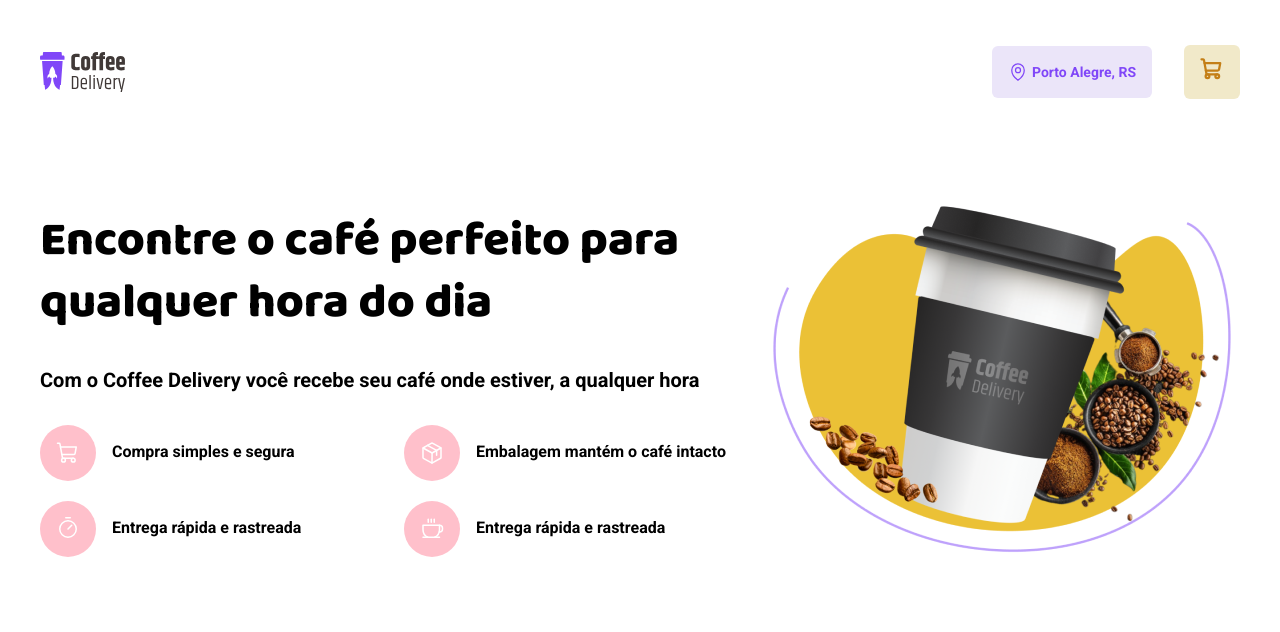
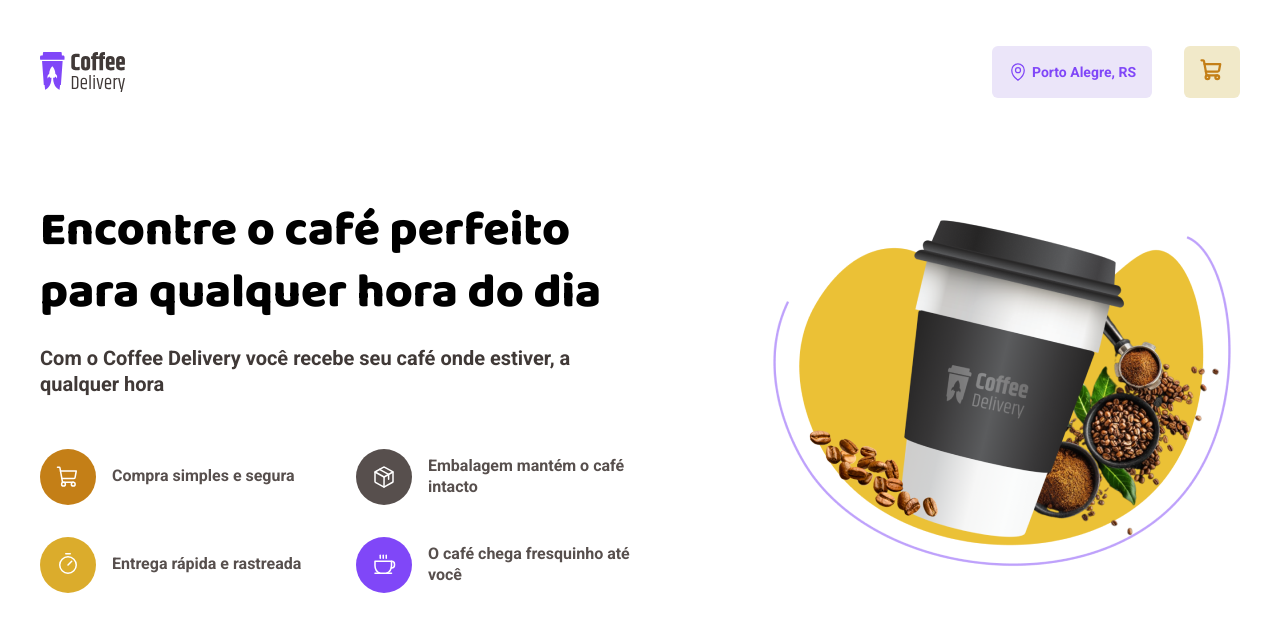
Before and after one commit to thiagomartns/coffee-delivery-ts, a React (Vite) app: page / in a window 1280 px wide. Shown: the top 632 px of the page. Built offline with nearby package versions, Linux system fonts and the light colour scheme; the HTML template or start-up script is replaced by a standard one.

Commit message:
Refact: Hero

```diff
--- a/src/pages/Home/components/Hero/index.tsx
+++ b/src/pages/Home/components/Hero/index.tsx
@@ -1,6 +1,34 @@
+import { defaultTheme } from "../../../../styles/themes/default";
 import { HeroContainer, ImageContainer, ListContainer, TextContainer } from "./styles";
 import HeroImage from '/assets/img/Imagem.png';
 import { ShoppingCart, Package, Timer, Coffee } from "phosphor-react";
+
+const ListItems = [
+  {
+    id: 1,
+    message: 'Compra simples e segura',
+    icon: <ShoppingCart className="icon" size={24} />,
+    bgColor: defaultTheme.colors["yellow-dark"]
+  },
+  {
+    id: 2,
+    message: 'Embalagem mantém o café intacto',
+    icon: <Package className="icon" size={24} />,
+    bgColor: defaultTheme.colors["base-text"]
+  },
+  {
+    id: 3,
+    message: 'Entrega rápida e rastreada',
+    icon: <Timer className="icon" size={24} />,
+    bgColor: defaultTheme.colors.yellow
+  },
+  {
+    id: 4,
+    message: 'O café chega fresquinho até você',
+    icon: <Coffee className="icon" size={24} />,
+    bgColor: defaultTheme.colors.purple
+  },
+]
 
 
 export const Hero = () => {
@@ -10,30 +38,16 @@
         <h1>Encontre o café perfeito para qualquer hora do dia</h1>
         <p>Com o Coffee Delivery você recebe seu café onde estiver, a qualquer hora</p>
         <ListContainer>
-          <li>
-            <div className="icon-wrapper">
-              <ShoppingCart className="icon" size={24} />
-            </div>
-            <p>Compra simples e segura</p>
-          </li>
-          <li>
-            <div className="icon-wrapper">
-              <Package className="icon" size={24} />
-            </div>
-            <p>Embalagem mantém o café intacto</p>
-          </li>
-          <li>
-            <div className="icon-wrapper">
-              <Timer className="icon" size={24} />
-            </div>
-            <p>Entrega rápida e rastreada</p>
-          </li>
-          <li>
-            <div className="icon-wrapper">
-              <Coffee className="icon" size={24} />
-            </div>
-            <p>Entrega rápida e rastreada</p>
-          </li>
+          {ListItems.map(({icon, message, bgColor, id}) => (
+            <li key={id}>
+              <div className="icon-wrapper" style={{
+                backgroundColor: bgColor
+              }}>
+                {icon}
+              </div>
+              <p>{message}</p>
+            </li>
+          ))}
         </ListContainer>
       </TextContainer>
       <ImageContainer>
--- a/src/pages/Home/components/Hero/styles.ts
+++ b/src/pages/Home/components/Hero/styles.ts
@@ -5,22 +5,23 @@
   margin-top: 5rem;
   align-items: center;
   justify-content: space-between;
-  gap: 1rem;
 
   `
 
 export const TextContainer = styled.div`
   display: flex;
   flex-direction: column;
-  gap: 2rem;
+  gap: 1.25rem;
   justify-content: flex-start;
+  width: 50%;
 
   h1 {
     font: ${props => props.theme.typography["baloo-title-xl"]}
   }
 
   p {
-    font: ${props => props.theme.typography["roboto-r-text-l"]}
+    font: ${props => props.theme.typography["roboto-r-text-l"]};
+    color: ${props => props.theme.colors["base-subtitle"]}
   }
 `
 
@@ -31,8 +32,9 @@
   display: grid;
   grid-template-columns: 1fr 1fr;
   flex-wrap: wrap;
-  gap: 1.25rem;
+  gap: 2rem;
   width: 100%;
+  margin-top: 2rem;
 
   li {
     display: flex;
@@ -41,7 +43,6 @@
 
     .icon-wrapper {
       display: flex;
-      background-color: pink;
       padding: 1rem;
       border-radius: 50%;
 
@@ -52,7 +53,8 @@
 
 
     p {
-      font: ${props => props.theme.typography["roboto-r-text-m"]}
+      font: ${props => props.theme.typography["roboto-r-text-m"]};
+      color: ${props => props.theme.colors["base-text"]}
     }
   }
 `
--- a/src/styles/global.ts
+++ b/src/styles/global.ts
@@ -13,12 +13,11 @@
 
   body {
     background: ${(props) => props.theme["base-background"]};
-    color: ${(props) => props.theme["base-title"]};
     -webkit-font-smoothing: antialiased;
   }
 
   body, input-security, textarea, button {
-    font: ${props => props.theme.typography["baloo-title-xl"]};
+    /* font: ${props => props.theme.typography["baloo-title-xl"]}; */
     font-weight: 400;
     font-size: 1rem
   }
```
